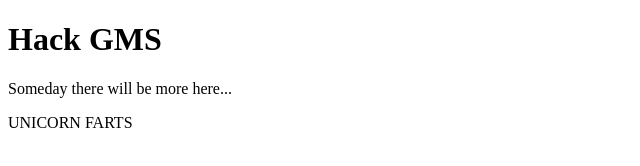
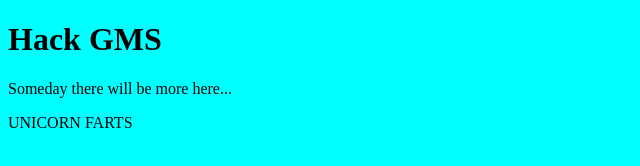
Before and after one commit to cproctor/hackGMS, a plain HTML site: page frontend/index.html in a window 1280 px wide. Shown: the whole page, without its empty margins (0-640 px from the left). Drawn offline with Linux system fonts and the light colour scheme.

Commit message:
link to stylesheet

```diff
--- a/frontend/index.html
+++ b/frontend/index.html
@@ -1,6 +1,7 @@
 <!DOCTYPE html>
 <html>
     <head>
+         <link href="GS_style.css" rel="stylesheet">
     </head>
     <body>
         <h1>Hack GMS</h1>
```
